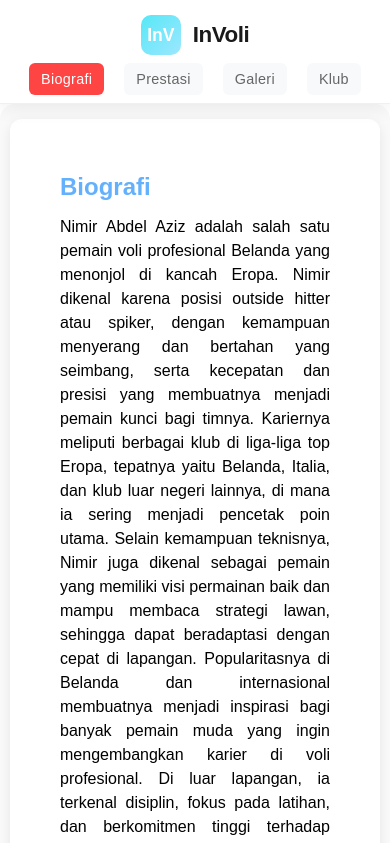
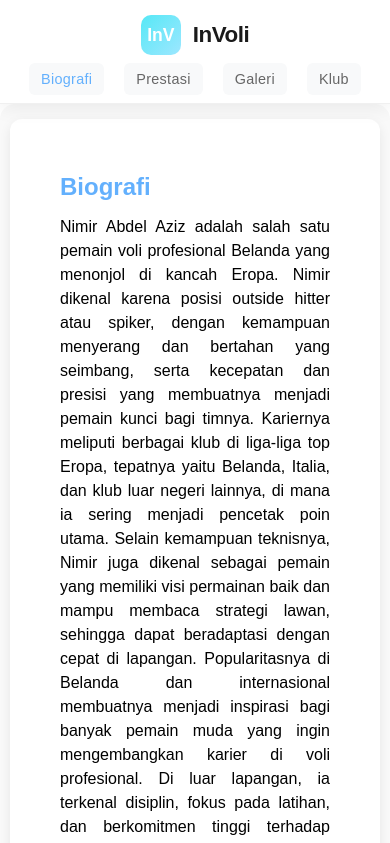
Before and after one commit to japarkrisdianto/web, a plain HTML site: page index.html in a window 390 px wide. In both pictures the pointer is over the link "Biografi". Shown: the top 843 px of the page. Drawn offline with Linux system fonts and the light colour scheme.

Commit message:
Update style.css
mengubah color hover Li

```diff
--- a/assets/style/style.css
+++ b/assets/style/style.css
@@ -459,8 +459,7 @@ footer {
     }
 
     header nav ul li a:hover {
-        background-color: #ff4444;
-        color: white;
+        color: #63b0fd;
     }
 
     header nav ul li a::after {
@@ -555,4 +554,5 @@ footer {
         padding: 15px;
         font-size: 0.9em;
     }
+
 }
```
